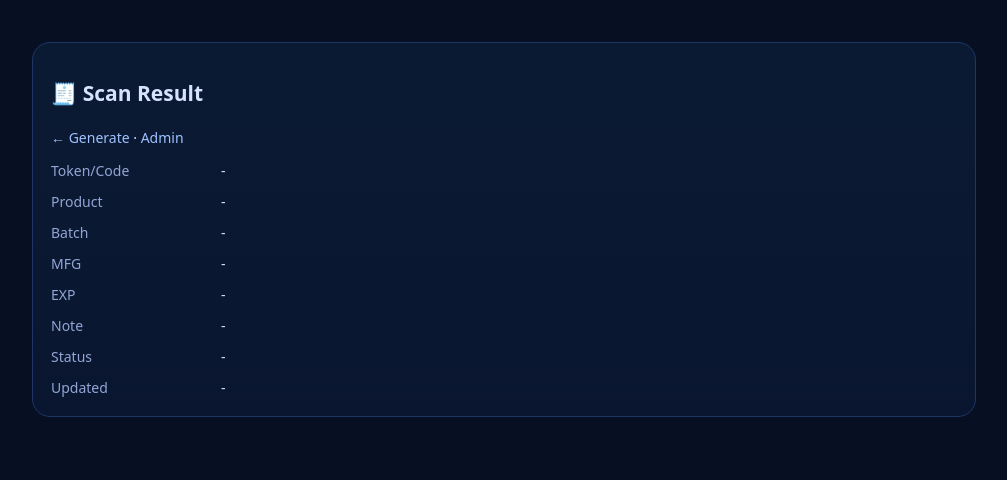
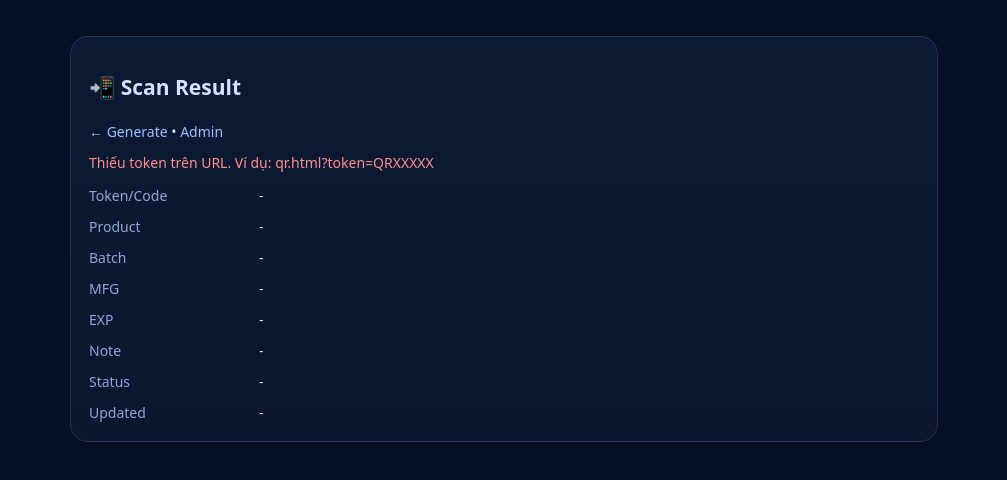
Before and after one commit to dieutrinh/qr-factory-offline-1, an Electron app: page www/qr.html in a window 1280 px wide. Shown: the whole page, without its empty margins (136-1143 px from the left). Drawn offline with Linux system fonts and the light colour scheme; no server answers.

Commit message:
Update qr.html

```diff
--- a/www/qr.html
+++ b/www/qr.html
@@ -1,100 +1,69 @@
 <!doctype html>
 <html lang="vi">
 <head>
-<meta charset="utf-8" />
-<meta name="viewport" content="width=device-width, initial-scale=1" />
+  <meta charset="utf-8"/>
+  <meta name="viewport" content="width=device-width, initial-scale=1"/>
   <title>QR Factory V2 — Scan</title>
   <style>
-:root{--bg:#071022;--panel:#0b1a33;--panel2:#0a1630;--txt:#d7e2ff;--muted:#92a6d6;--line:#1e3566;--ok:#8fffb7;--err:#ff8f8f}
+    :root{--bg:#071022;--panel:#0b1a33;--panel2:#0a1630;--txt:#d7e2ff;--muted:#92a6d6;--line:#1e3566;--err:#ff8f8f;}
     *{box-sizing:border-box} body{margin:0;background:var(--bg);color:var(--txt);font:14px/1.5 system-ui,Segoe UI,Arial}
-.wrap{max-width:980px;margin:24px auto;padding:18px}
+    .wrap{max-width:900px;margin:20px auto;padding:16px}
     .card{background:linear-gradient(180deg,var(--panel),var(--panel2));border:1px solid var(--line);border-radius:18px;padding:18px}
     a{color:#9ec1ff;text-decoration:none} a:hover{text-decoration:underline}
-.row{display:grid;grid-template-columns:160px 1fr;gap:10px;margin-top:10px}
-.k{color:var(--muted)} .msg{margin-top:10px}.ok{color:var(--ok)}.err{color:var(--err)}
+    .err{color:var(--err)}
+    .grid{display:grid;grid-template-columns:160px 1fr;gap:10px;margin-top:12px}
+    .k{color:var(--muted)}
   </style>
 </head>
 <body>
 <div class="wrap">
   <div class="card">
-    <h2>🧾 Scan Result</h2>
-    <div style="margin:6px 0 12px">
-      <a href="./index.html">← Generate</a> · <a href="./admin.html">Admin</a>
+    <h2>📲 Scan Result</h2>
+    <div><a href="./index.html">← Generate</a> • <a href="./admin.html">Admin</a></div>
+    <div id="msg" class="err" style="margin-top:10px"></div>
+
+    <div class="grid">
+      <div class="k">Token/Code</div><div id="code">-</div>
+      <div class="k">Product</div><div id="product">-</div>
+      <div class="k">Batch</div><div id="batch">-</div>
+      <div class="k">MFG</div><div id="mfg">-</div>
+      <div class="k">EXP</div><div id="exp">-</div>
+      <div class="k">Note</div><div id="note">-</div>
+      <div class="k">Status</div><div id="status">-</div>
+      <div class="k">Updated</div><div id="updated">-</div>
     </div>
-
-    <div id="msg" class="msg"></div>
-
-    <div class="row"><div class="k">Token/Code</div><div id="v_code">-</div></div>
-    <div class="row"><div class="k">Product</div><div id="v_product">-</div></div>
-    <div class="row"><div class="k">Batch</div><div id="v_batch">-</div></div>
-    <div class="row"><div class="k">MFG</div><div id="v_mfg">-</div></div>
-    <div class="row"><div class="k">EXP</div><div id="v_exp">-</div></div>
-    <div class="row"><div class="k">Note</div><div id="v_note">-</div></div>
-    <div class="row"><div class="k">Status</div><div id="v_status">-</div></div>
-    <div class="row"><div class="k">Updated</div><div id="v_updated">-</div></div>
   </div>
 </div>
 
 <script>
 const $=id=>document.getElementById(id);
-const setMsg=(t,cls)=>{const m=$("msg");m.textContent=t;m.className="msg "+cls;};
+const qp = new URLSearchParams(location.search);
+const token = qp.get("token") || "";
 
-let baseUrl=null;
+async function run(){
+  if(!token){
+    $("msg").textContent = "Thiếu token trên URL. Ví dụ: qr.html?token=QRXXXXX";
+    return;
+  }
+  $("code").textContent = token;
 
-function getToken(){
-  const u=new URL(location.href);
-  // ✅ hỗ trợ cả token= và code=
-  return (u.searchParams.get("token") || u.searchParams.get("code") || "").trim();
-}
-
-async function loadBaseUrl(){
-  if(window.qrFactory?.getApiBase){
-    const r=await window.qrFactory.getApiBase();
-    if(!r?.ok) throw new Error("API base not ready");
-    baseUrl=`http://${r.host}:${r.port}`;
-  }else{
-    baseUrl=location.origin;
+  try{
+    const r = await window.qrFactory.apiGet(`/api/scan?token=${encodeURIComponent(token)}`);
+    if(!r.ok) throw new Error(r.error || "scan failed");
+    const d = r.data || {};
+    $("product").textContent = d.product_name || "-";
+    $("batch").textContent = d.batch_serial || "-";
+    $("mfg").textContent = d.mfg_date || "-";
+    $("exp").textContent = d.exp_date || "-";
+    $("note").textContent = d.note_extra || "-";
+    $("status").textContent = d.status || "-";
+    $("updated").textContent = d.updated_at || "-";
+    $("msg").textContent = "";
+  }catch(e){
+    $("msg").textContent = "Không tìm thấy / lỗi: " + (e.message||e);
   }
 }
-
-async function apiGet(path){
-  if(window.qrFactory?.apiGet) return await window.qrFactory.apiGet(path);
-  const r=await fetch(baseUrl+path); if(!r.ok) throw new Error(await r.text());
-  return await r.json();
-}
-
-async function load(){
-  const token=getToken();
-  if(!token){
-    setMsg("Thiếu token trên URL. Ví dụ: qr.html?token=QRXXXXX","err");
-    return;
-  }
-  $("v_code").textContent=token;
-
-  try{
-    const r=await apiGet(`/api/scan?token=${encodeURIComponent(token)}`);
-    const d=r.data||{};
-    $("v_product").textContent=d.product_name||"-";
-    $("v_batch").textContent=d.batch_serial||"-";
-    $("v_mfg").textContent=d.mfg_date||"-";
-    $("v_exp").textContent=d.exp_date||"-";
-    $("v_note").textContent=d.note_extra||"-";
-    $("v_status").textContent=d.status||"-";
-    $("v_updated").textContent=d.updated_at||"-";
-    setMsg("OK ✅","ok");
-  }catch(e){
-    setMsg(String(e.message||e),"err");
-  }
-}
-
-document.addEventListener("DOMContentLoaded", async ()=>{
-  try{
-    await loadBaseUrl();
-    await load();
-  }catch(e){
-    setMsg("Server chưa sẵn sàng.","err");
-  }
-});
+document.addEventListener("DOMContentLoaded", run);
 </script>
 </body>
 </html>
```
Lines whose indentation alone changed are shown as unchanged.
